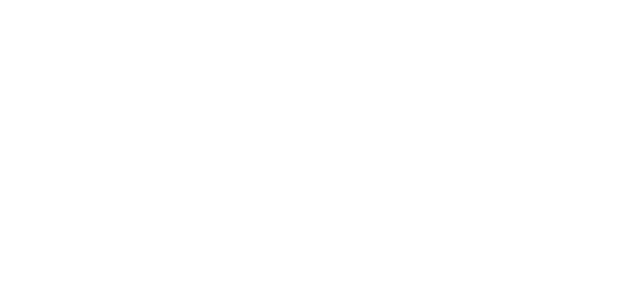
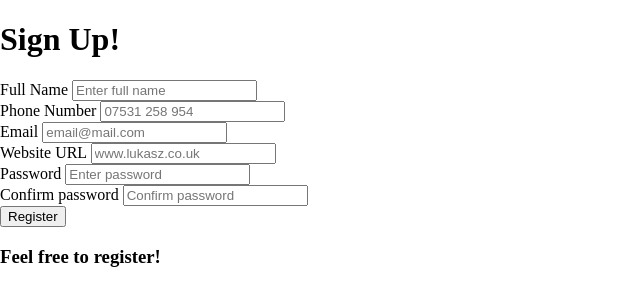
Before and after one commit to Luk1Pr0/form-validator, a plain HTML site: page index.html in a window 1280 px wide. Shown: the whole page, without its empty margins (0-640 px from the left). Drawn offline with Linux system fonts and the light colour scheme.

Commit message:
HTML elements created

```diff
--- a/index.html
+++ b/index.html
@@ -9,6 +9,47 @@
     <link rel="icon" type="image/png" href="Logo.png">
 </head>
 <body>
+    <div class="container">
+        <h1>Sign Up!</h1>
+        <!-- Form -->
+        <form id="form">
+            <!-- Full name -->
+            <div class="form-group">
+                <label for="name">Full Name</label>
+                <input type="text" id="name" placeholder="Enter full name">
+            </div>
+            <!-- Phone number -->
+            <div class="form-group">
+                <label for="phone">Phone Number</label>
+                <input type="tel" id="phone" placeholder="07531 258 954">
+            </div>
+            <!-- Email address -->
+            <div class="form-group">
+                <label for="email">Email</label>
+                <input type="text" id="email" placeholder="email@mail.com">
+            </div>
+            <!-- Website URL -->
+            <div class="form-group">
+                <label for="website">Website URL</label>
+                <input type="text" id="website" placeholder="www.lukasz.co.uk">
+            </div>
+            <!-- Password -->
+            <div class="form-group">
+                <label for="password1">Password</label>
+                <input type="password" id="password1" placeholder="Enter password">
+            </div>
+            <!-- Password confirmation-->
+            <div class="form-group">
+                <label for="password2">Confirm password</label>
+                <input type="password" id="password2" placeholder="Confirm password">
+            </div>
+            <button type="submit">Register</button>
+        </form>
+        <!-- Fail/Success Message -->
+        <div class="message-container">
+            <h3 id="message">Feel free to register!</h3>
+        </div>
+    </div>
     <!-- Script -->
     <script src="script.js"></script>
 </body>
```
